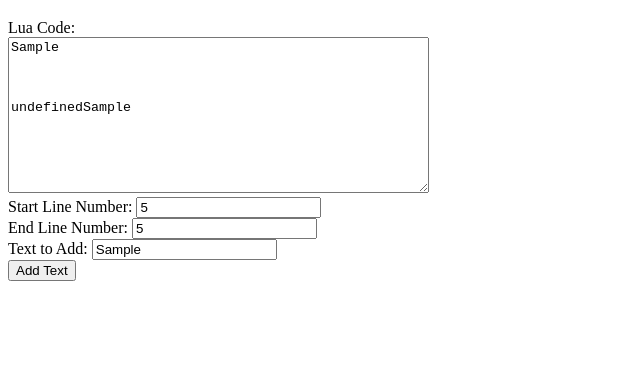
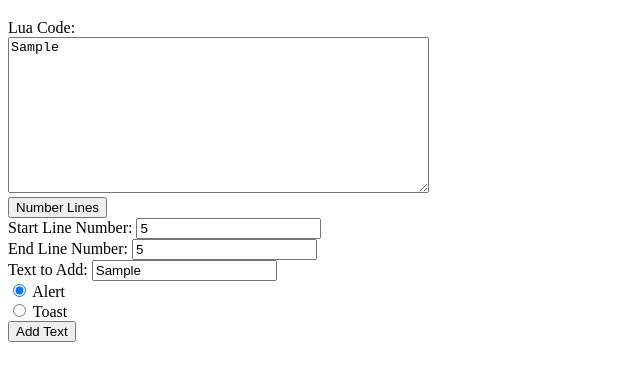
Before and after one commit to Hazimeteotukai/Game-Guardian-script, a plain HTML site: page alertandtoast.html in a window 1280 px wide. Both pictures are taken after typing "Sample", "5", "5", "Sample" into the empty fields and a click on the button "Add Text". Shown: the part 61-442 px from the top of the page, without its empty margins (0-640 px from the left). Drawn offline with Linux system fonts and the light colour scheme.

Commit message:
Update alertandtoast.html

```diff
--- a/alertandtoast.html
+++ b/alertandtoast.html
@@ -9,19 +9,35 @@
     <h1>Add Text to Lua Code</h1>
     <label for="luaCode">Lua Code:</label><br>
     <textarea id="luaCode" rows="10" cols="50"></textarea><br>
+    <button onclick="numberLines()">Number Lines</button><br>
     <label for="startLine">Start Line Number:</label>
     <input type="number" id="startLine" min="1"><br>
     <label for="endLine">End Line Number:</label>
     <input type="number" id="endLine" min="1"><br>
     <label for="addedText">Text to Add:</label>
     <input type="text" id="addedText"><br>
+    <input type="radio" id="alert" name="notification" value="alert" checked>
+    <label for="alert">Alert</label><br>
+    <input type="radio" id="toast" name="notification" value="toast">
+    <label for="toast">Toast</label><br>
     <button onclick="addText()">Add Text</button>
     <script>
+        function numberLines() {
+            var luaCode = document.getElementById("luaCode");
+            var lines = luaCode.value.split("\n");
+            var numberedLines = "";
+            for (var i = 0; i < lines.length; i++) {
+                numberedLines += (i + 1) + ": " + lines[i] + "\n";
+            }
+            luaCode.value = numberedLines.trim();
+        }
+
         function addText() {
             var luaCode = document.getElementById("luaCode").value;
             var startLine = parseInt(document.getElementById("startLine").value);
             var endLine = parseInt(document.getElementById("endLine").value);
             var addedText = document.getElementById("addedText").value;
+            var notificationType = document.querySelector('input[name="notification"]:checked').value;
 
             // Check if startLine and endLine are valid
             if (isNaN(startLine) || isNaN(endLine) || startLine < 1 || endLine < 1 || startLine > endLine) {
@@ -29,19 +45,28 @@
                 return;
             }
 
-            // Split Lua code into lines
+            // Add text between startLine and endLine
             var lines = luaCode.split("\n");
-
-            // Add text between startLine and endLine
-            for (var i = startLine - 1; i < endLine; i++) {
-                lines[i] += addedText;
+            var updatedLines = [];
+            for (var i = 0; i < lines.length; i++) {
+                if (i >= startLine - 1 && i <= endLine - 1) {
+                    updatedLines.push(lines[i] + addedText);
+                } else {
+                    updatedLines.push(lines[i]);
+                }
             }
 
             // Join lines back into Lua code
-            var updatedLuaCode = lines.join("\n");
+            var updatedLuaCode = updatedLines.join("\n");
 
-            // Update textarea with updated Lua code
-            document.getElementById("luaCode").value = updatedLuaCode;
+            // Show notification based on selected type
+            if (notificationType === "alert") {
+                alert(updatedLuaCode);
+            } else if (notificationType === "toast") {
+                // Implement toast notification (assuming you have a toast library)
+                // Replace this with the code for your toast library
+                alert("Toast notification: " + updatedLuaCode);
+            }
         }
     </script>
 </body>
```
